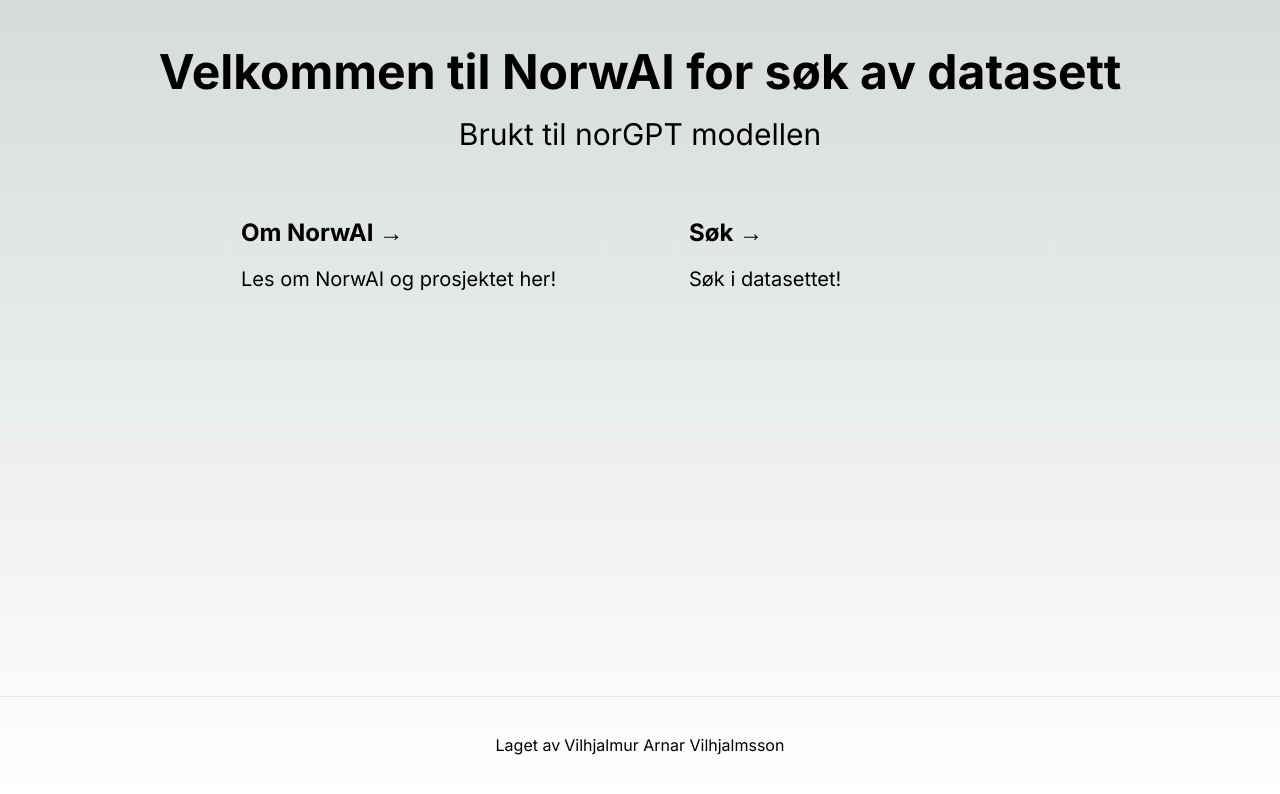
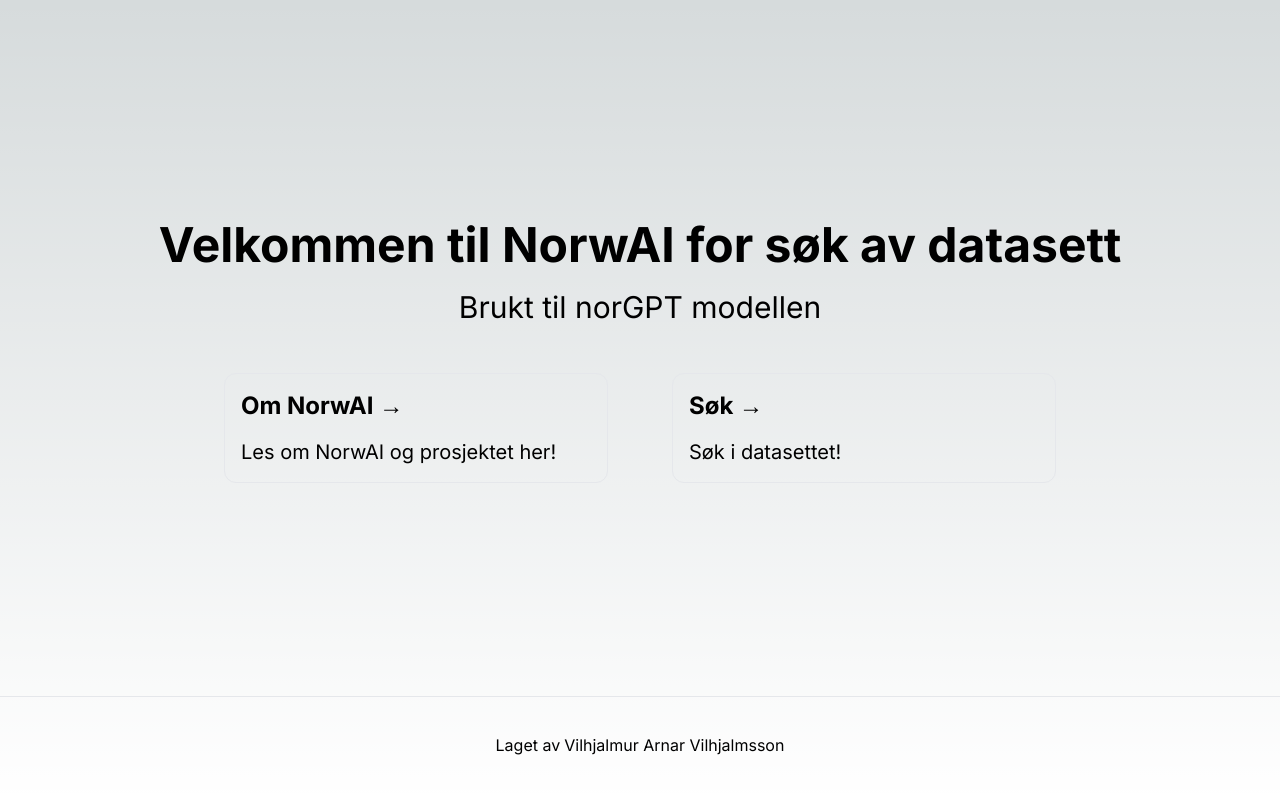
Before and after one commit to 2er0/mTADS, a Next.js app in the folder mtads-website/: page / in a window 1280 px wide. Shown: the top 794 px of the page. Built offline with nearby package versions, Linux system fonts and the light colour scheme.

Commit message:
revert back to middle height

```diff
--- a/mtads-website/src/app/page.tsx
+++ b/mtads-website/src/app/page.tsx
@@ -1,16 +1,15 @@
 import Head from "next/head";
 import Link from "next/link";
-import Dropdown from "../components/dropdownMenu";
 
 export default function Home() {
   return (
-    <div className="flex flex-col items-center justify-start min-h-screen py-2">
+    <div className="flex flex-col items-center justify-center min-h-screen py-2">
       <Head>
         <title>Create Next App</title>
         <link rel="icon" href="/favicon.ico" />
       </Head>
 
-      <main className="flex flex-col items-center justify-start w-full flex-1 px-20 text-center mt-10">
+      <main className="flex flex-col items-center justify-center w-full flex-1 px-20 text-center">
         <h1 className="text-5xl font-bold">
           Velkommen til{" "}
           <a className="text-blue-450">NorwAI for søk av datasett</a>
```
